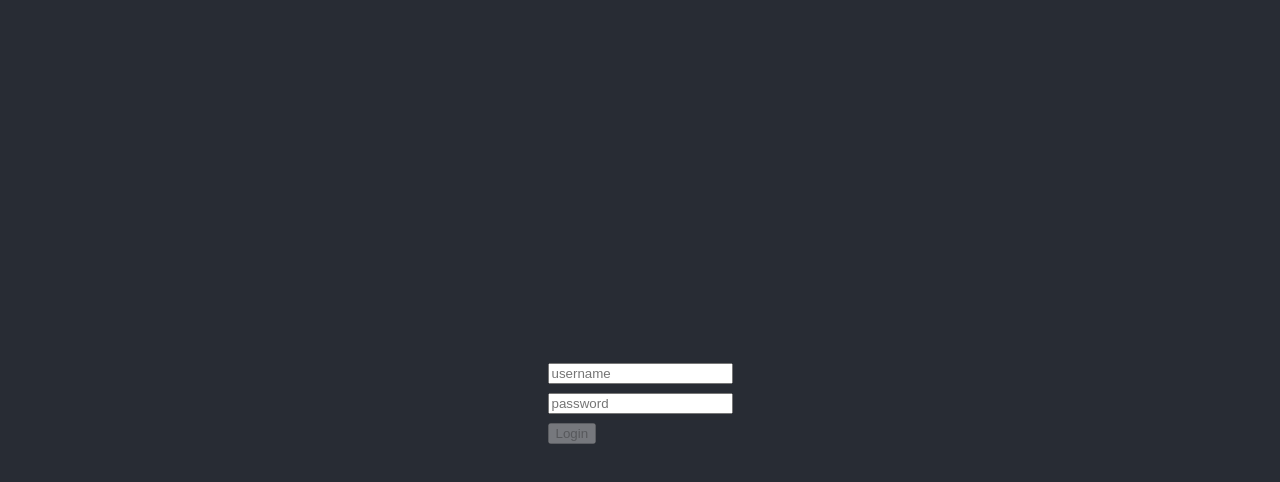
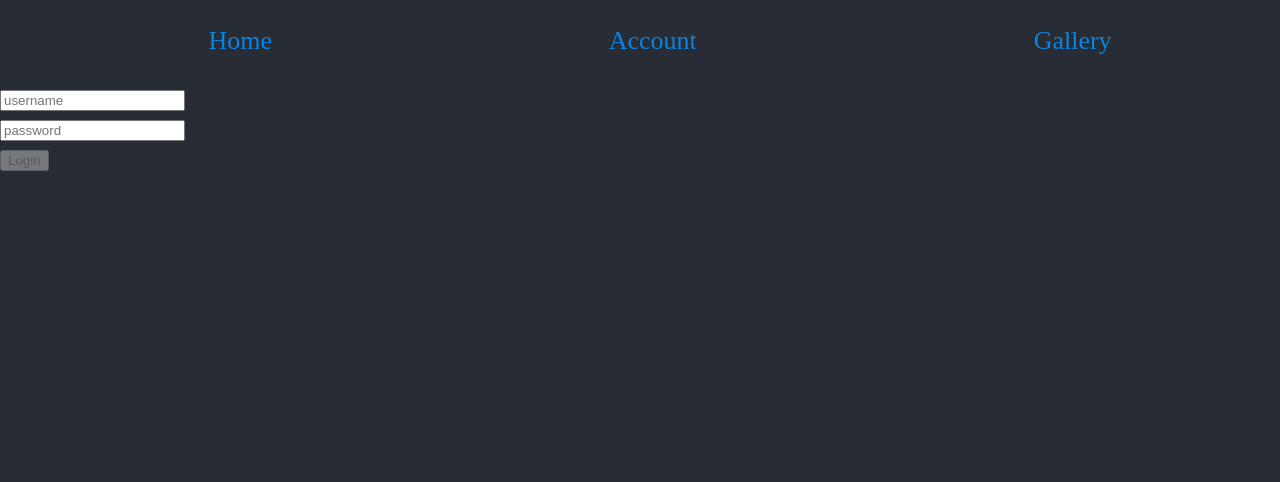
Before and after one commit to hoangph271/yinyang, a React (Create React App) app: page /auth in a window 1280 px wide. Shown: the top 482 px of the page. Built offline with nearby package versions, Linux system fonts and the light colour scheme.

Commit message:
Add nav bar & 404 screen

```diff
--- a/src/App.js
+++ b/src/App.js
@@ -1,6 +1,6 @@
 import React from 'react'
 import { BrowserRouter, Switch, Route } from 'react-router-dom'
-import { LoginScreen, GalleryScreen } from './views'
+import { LoginScreen, GalleryScreen, NotFoundScreen } from './views'
 import { AuthProvider } from './providers'
 
 const AppRouter = () => {
@@ -10,11 +10,11 @@ const AppRouter = () => {
         <Route path="/auth">
           <LoginScreen />
         </Route>
-        <Route path="/" exact>
+        <Route path="/index">
           <GalleryScreen />
         </Route>
         <Route>
-          <div>{'404 | Not found'}</div>
+          <NotFoundScreen />
         </Route>
       </Switch>
     </BrowserRouter>
--- a/src/components/index.js
+++ b/src/components/index.js
@@ -1,3 +1,4 @@
 export { MediaList } from './media-list'
 export { SelectableVideo } from './selectable-video'
 export { StandardLayout } from './standard-layout'
+export { NavBar } from './nav-bar'
--- /dev/null
+++ b/src/components/nav-bar.js
@@ -0,0 +1,35 @@
+import React from 'react'
+import styled from 'styled-components'
+import { NavLink } from 'react-router-dom'
+
+const NavBar = styled(({ navItems, className }) => {
+  return (
+    <nav className={className}>
+      <ul>
+        {navItems.map((item) => (
+          <li key={item.to}>
+            <NavLink to={item.to}>
+              {item.text}
+            </NavLink>
+          </li>
+        ))}
+      </ul>
+    </nav>
+  )
+})`
+  ul {
+    display: flex;
+    list-style-type: none;
+    justify-content: space-around;
+
+    li > a {
+      text-decoration: none;
+      color: #0984e3;
+    }
+    li > a.active {
+      color: #6c5ce7;
+    }
+  }
+`
+
+export { NavBar }
--- a/src/components/standard-layout.js
+++ b/src/components/standard-layout.js
@@ -1,10 +1,19 @@
 import React from 'react'
 import styled from 'styled-components'
+import { NavBar } from '../components'
 
+const navItems = [
+  { to: '/index', text: 'Home' },
+  { to: '/account', text: 'Account' },
+  { to: '/gallery', text: 'Gallery' },
+]
 const StandardLayout = styled(({ className, children }) => {
   return (
     <div className={className}>
-      {children}
+      <NavBar navItems={navItems} />
+      <main>
+        {children}
+      </main>
     </div>
   )
 })`
@@ -12,10 +21,14 @@ const StandardLayout = styled(({ className, children }) => {
   background-color: #282c34;
   min-height: 100vh;
   flex-direction: column;
-  align-items: center;
+  align-items: stretch;
   justify-content: center;
   font-size: calc(10px + 2vmin);
   color: white;
+
+  main {
+    flex-grow: 1;
+  }
 `
 
 export { StandardLayout }
```
